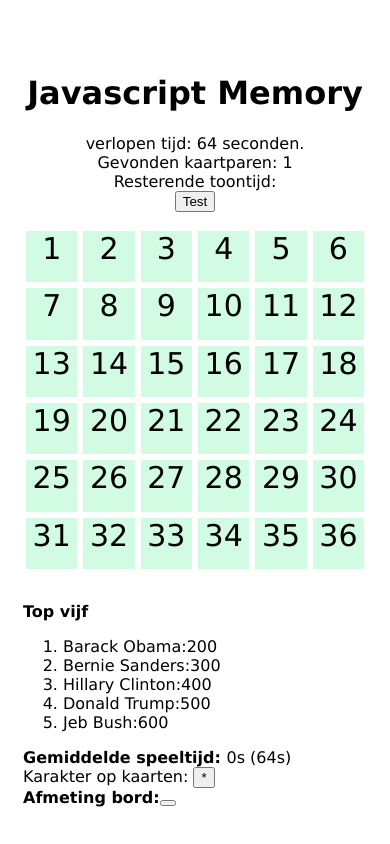
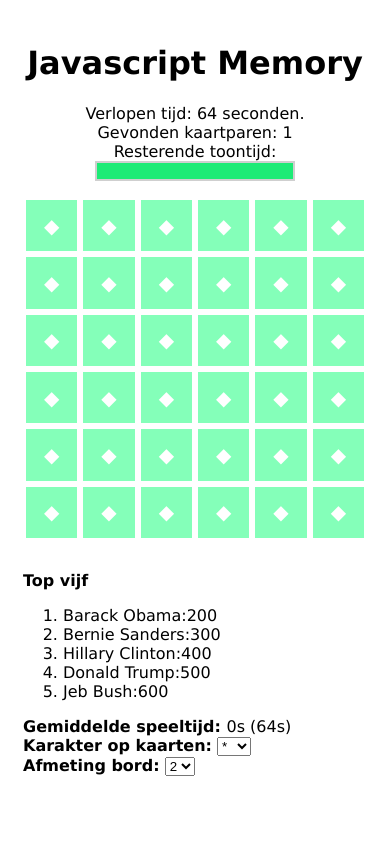
Before and after one commit to Alphalisk/WebtechIII, a PHP site: page /Memory.html in a window 390 px wide. Run offline with PHP 8.4, Linux system fonts and the light colour scheme.

Commit message:
Maak drop-down buttons, responsive sidebar en padding voor sidebar.

```diff
--- a/MemoryWeek1/Memory.html
+++ b/MemoryWeek1/Memory.html
@@ -2,6 +2,7 @@
     <head>
         <meta charset="UTF-8">
         <meta name="viewport" content="width=device-width, initial-scale=1.0">
+        <title>Memory Game</title>
 
         <!-- CSS -->
         <link rel="stylesheet" href="styles.css">
@@ -9,67 +10,61 @@
         <!-- Mobile first, proper rendering and touch controls -->
         <meta name="viewport" content="width=device-width, initial-scale=1">
 
-        <!-- Externe link naar Bootstrap Versie 5
-        <link href="https://cdn.jsdelivr.net/npm/bootstrap@5.3.3/dist/css/bootstrap.min.css" rel="stylesheet">
-        <script src="https://cdn.jsdelivr.net/npm/bootstrap@5.3.3/dist/js/bootstrap.bundle.min.js"></script> -->
-
-        <title>Memory Game</title>
     </head>
     <body>
-        <div class ="col-12"></div>
         <div class="row">
             <div class="col-8">
                 <div>
                     <h1 class="center">Javascript Memory</h1>
                     <p class="center">
-                        verlopen tijd: 64 seconden.<br>
+                        Verlopen tijd: 64 seconden.<br>
                         Gevonden kaartparen: 1<br>
                         Resterende toontijd:<br>
-                        <button>Test</button>
+                        <button class="toontijd"></button>
                     </p>
                 </div>
 
                 <div class="grid-container">
-                    <div class="grid-item">1</div>
-                    <div class="grid-item">2</div>
-                    <div class="grid-item">3</div>
-                    <div class="grid-item">4</div>
-                    <div class="grid-item">5</div>
-                    <div class="grid-item">6</div>
-                    <div class="grid-item">7</div>
-                    <div class="grid-item">8</div>
-                    <div class="grid-item">9</div>
-                    <div class="grid-item">10</div>
-                    <div class="grid-item">11</div>
-                    <div class="grid-item">12</div>
-                    <div class="grid-item">13</div>
-                    <div class="grid-item">14</div>
-                    <div class="grid-item">15</div>
-                    <div class="grid-item">16</div>
-                    <div class="grid-item">17</div>
-                    <div class="grid-item">18</div>
-                    <div class="grid-item">19</div>
-                    <div class="grid-item">20</div>
-                    <div class="grid-item">21</div>
-                    <div class="grid-item">22</div>
-                    <div class="grid-item">23</div>
-                    <div class="grid-item">24</div>
-                    <div class="grid-item">25</div>
-                    <div class="grid-item">26</div>
-                    <div class="grid-item">27</div>
-                    <div class="grid-item">28</div>
-                    <div class="grid-item">29</div>
-                    <div class="grid-item">30</div>
-                    <div class="grid-item">31</div>
-                    <div class="grid-item">32</div>
-                    <div class="grid-item">33</div>
-                    <div class="grid-item">34</div>
-                    <div class="grid-item">35</div>
-                    <div class="grid-item">36</div>
+                    <div class="grid-item">◆</div>
+                    <div class="grid-item">◆</div>
+                    <div class="grid-item">◆</div>
+                    <div class="grid-item">◆</div>
+                    <div class="grid-item">◆</div>
+                    <div class="grid-item">◆</div>
+                    <div class="grid-item">◆</div>
+                    <div class="grid-item">◆</div>
+                    <div class="grid-item">◆</div>
+                    <div class="grid-item">◆</div>
+                    <div class="grid-item">◆</div>
+                    <div class="grid-item">◆</div>
+                    <div class="grid-item">◆</div>
+                    <div class="grid-item">◆</div>
+                    <div class="grid-item">◆</div>
+                    <div class="grid-item">◆</div>
+                    <div class="grid-item">◆</div>
+                    <div class="grid-item">◆</div>
+                    <div class="grid-item">◆</div>
+                    <div class="grid-item">◆</div>
+                    <div class="grid-item">◆</div>
+                    <div class="grid-item">◆</div>
+                    <div class="grid-item">◆</div>
+                    <div class="grid-item">◆</div>
+                    <div class="grid-item">◆</div>
+                    <div class="grid-item">◆</div>
+                    <div class="grid-item">◆</div>
+                    <div class="grid-item">◆</div>
+                    <div class="grid-item">◆</div>
+                    <div class="grid-item">◆</div>
+                    <div class="grid-item">◆</div>
+                    <div class="grid-item">◆</div>
+                    <div class="grid-item">◆</div>
+                    <div class="grid-item">◆</div>
+                    <div class="grid-item">◆</div>
+                    <div class="grid-item">◆</div>
                 </div>
             </div>
 
-            <div class="col-4">
+            <div class="col-4 sidebar">
                 <b>Top vijf</b>
                 <ol>
                     <li>Barack Obama:200</li>
@@ -80,8 +75,20 @@
                 </ol>
                 <b>Gemiddelde speeltijd: </b>0s (64s)
                 <br>
-                Karakter op kaarten: <button>*</button><br>
-                <b>Afmeting bord:</b><button></button><br>
+                <label for="karakter"><b>Karakter op kaarten:</b></label>
+                <select name="karakter" id="karakter">
+                <option value="*">*</option>
+                <option value="E">E</option>
+                <option value="M">M</option>
+                <option value="&">&</option>
+                </select><br>
+                <label for="afmeting"><b>Afmeting bord:</b></label>
+                <select name="afmeting" id="afmeting">
+                <option value="2">2</option>
+                <option value="4">4</option>
+                <option value="6">6</option>
+                <option value="8">8</option>
+                </select><br>
             </div>
 
         </div>
--- a/MemoryWeek1/styles.css
+++ b/MemoryWeek1/styles.css
@@ -1,3 +1,11 @@
+:root {
+    --buttongreen: #1deb76;
+    --bordergray: rgb(207, 207, 207);
+    --memoryboxgreen: #84ffb9;
+    --blue: #1e90ff;
+    --white: #ffffff;
+}
+
 * {
     box-sizing: border-box;
   }
@@ -36,22 +44,37 @@
     .col-10 {width: 83.33%;}
     .col-11 {width: 91.66%;}
     .col-12 {width: 100%;}
+
+    .sidebar {
+        padding-top: 200px;
+    }
   }
 
 .center {
     text-align: center;
 }
 
+.toontijd {
+    padding: 2px;
+    background-color: var(--buttongreen);
+    width: 200px;
+    height: 20px;
+    border: 2px solid var(--bordergray);
+}
+
 .grid-container {
     display: grid;
     grid-template-columns: auto auto auto auto auto auto;
-    background-color: #1deb76;
+    background-color: var(--memoryboxgreen);
 }
 
 .grid-item {
-    background-color: rgba(255, 255, 255, 0.8);
-    border: 3px solid white;
-    font-size: 30px;
-    text-align: center;
+    border: 3px solid var(--white);
+    font-size: 20px;
+    font-weight: bold;
+    color:var(--white);
+    display: flex;
+    justify-content: center;
+    align-items: center;
     aspect-ratio: 1;
 }
```
